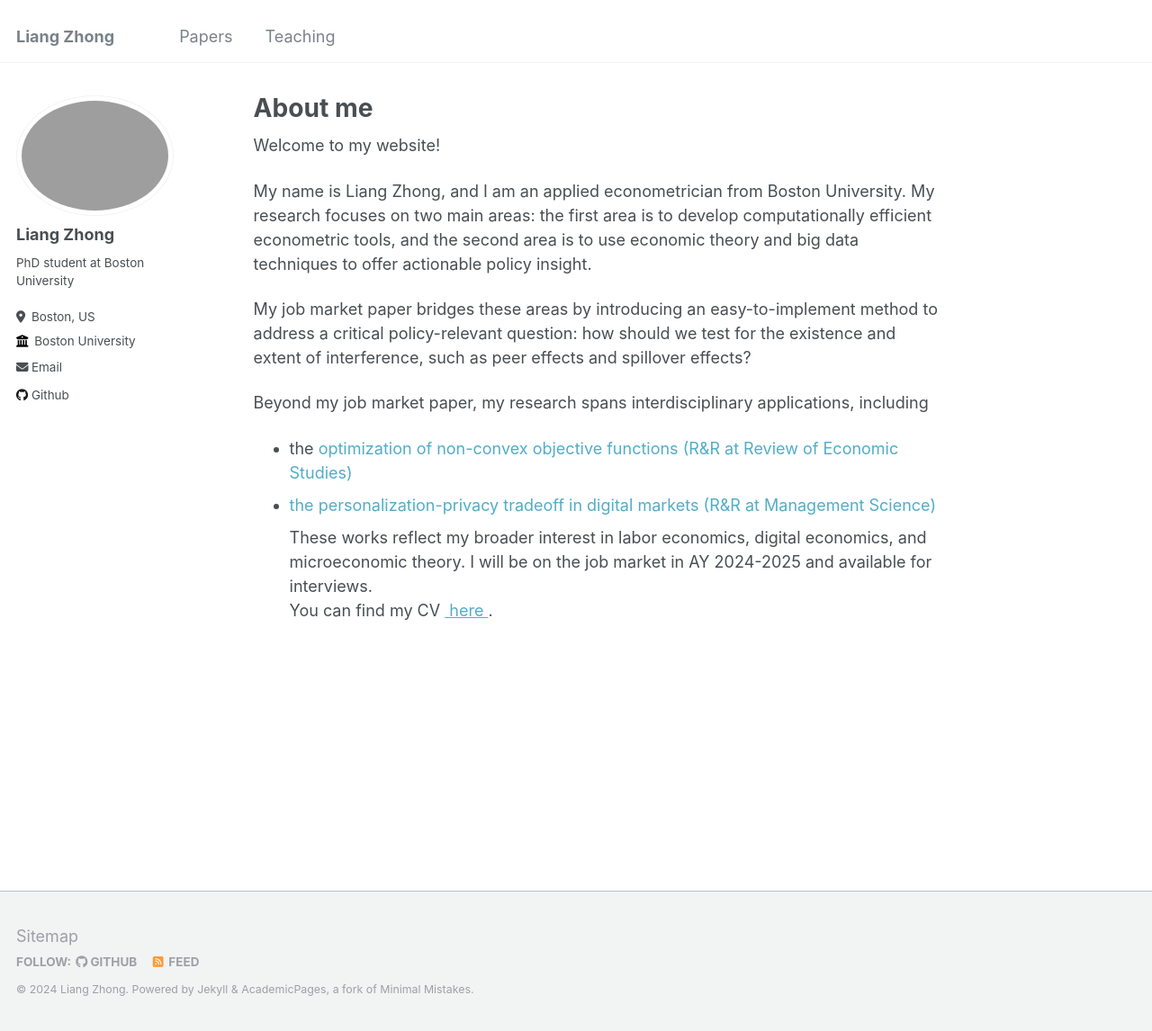
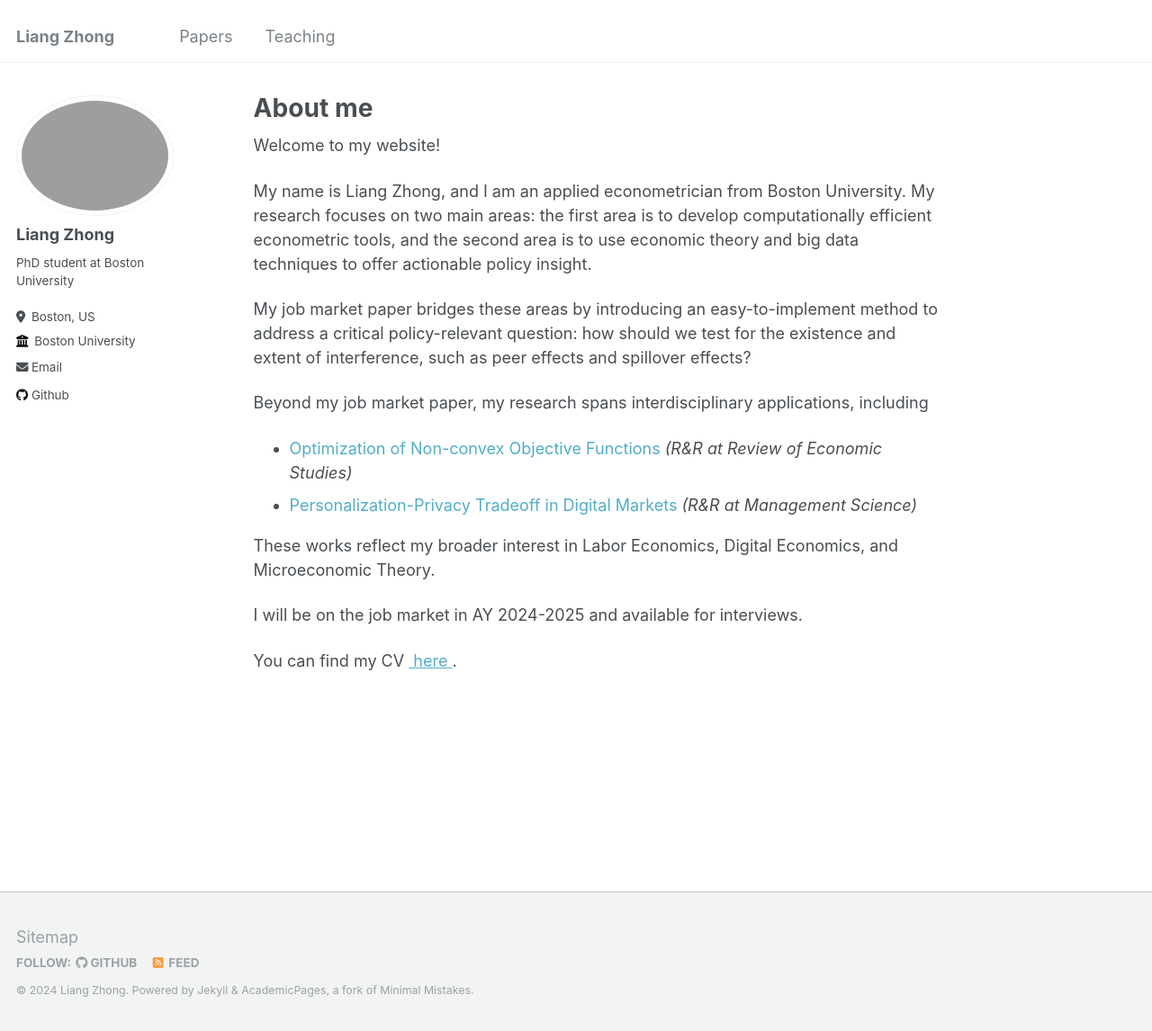
Before and after one commit to samzl1/samzl1.github.io, a Jekyll site: the page built from _pages/about.md, in a window 1280 px wide and 1146 px high. Shown: the whole window at 90% size. Built offline with Jekyll 4.4.1, drawn with Linux system fonts in a browser that asks for light colours.

Commit message:
Update about.md

```diff
--- a/_pages/about.md
+++ b/_pages/about.md
@@ -14,10 +14,11 @@ My name is Liang Zhong, and I am an applied econometrician from Boston Universit
 My job market paper bridges these areas by introducing an easy-to-implement method to address a critical policy-relevant question: how should we test for the existence and extent of interference, such as peer effects and spillover effects?
 
 Beyond my job market paper, my research spans interdisciplinary applications, including
-<ul><li> the <a href="https://arxiv.org/abs/2304.14386" style="text-decoration:none" target="_blank"> optimization of non-convex objective functions (R&R at Review of Economic Studies) </a> </li>
-<li> <a href="https://papers.ssrn.com/sol3/papers.cfm?abstract_id=4430334" style="text-decoration:none" target="_blank">the personalization-privacy tradeoff in digital markets (R&R at Management Science) </a> </li>
+<ul><li> <a href="https://arxiv.org/abs/2304.14386" style="text-decoration:none" target="_blank"> Optimization of Non-convex Objective Functions </a> <em>(R&R at Review of Economic Studies)</em> </li>
+<li> <a href="https://papers.ssrn.com/sol3/papers.cfm?abstract_id=4430334" style="text-decoration:none" target="_blank"> Personalization-Privacy Tradeoff in Digital Markets </a> <em> (R&R at Management Science) </em> </li> </ul>
 
-These works reflect my broader interest in labor economics, digital economics, and microeconomic theory.
+These works reflect my broader interest in Labor Economics, Digital Economics, and Microeconomic Theory.
 
 I will be on the job market in AY 2024-2025 and available for interviews.
+
 <div class="wordwrap">You can find my CV <a href="http://samzl1.github.io/files/LZ_CV.pdf"> here </a>.</div>
```
